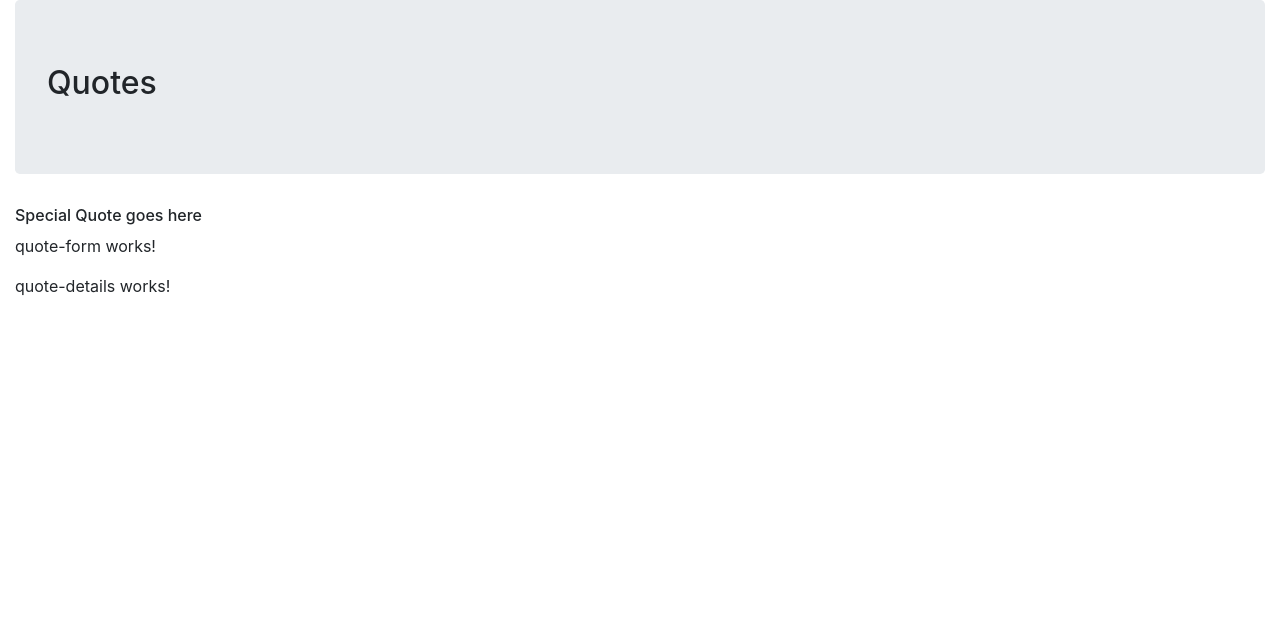
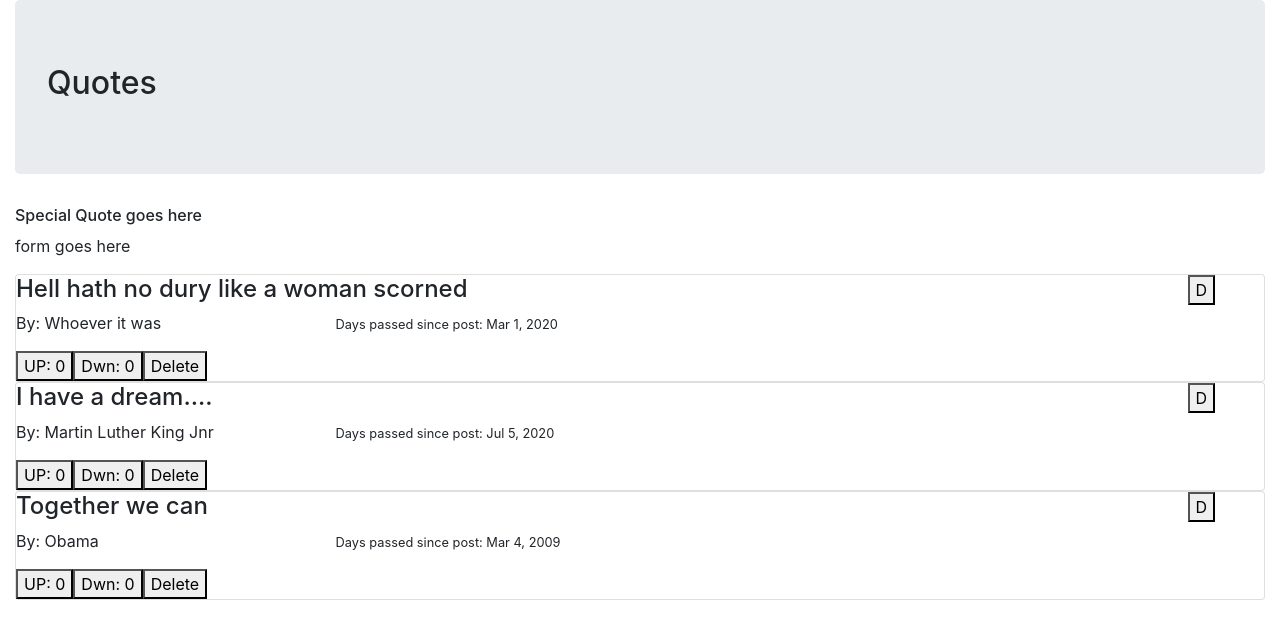
Before and after one commit to Nicholas-Muturi/mc21-quotes, an Angular app: page / in a window 1280 px wide. Shown: the top 638 px of the page. Built offline with nearby package versions, Linux system fonts and the light colour scheme.

Commit message:
Added quote details and required buttons in 'quote details' component | placed quote in a card

```diff
--- a/src/app/quote-details/quote-details.component.html
+++ b/src/app/quote-details/quote-details.component.html
@@ -1 +1,15 @@
-<p>quote-details works!</p>
+<div class="row">
+    <div class="col-md-3">
+        <p>By:  {{quote.author}}</p>
+    </div>
+    <div class="col-md-5">
+        <small>Days passed since post: {{quote.daysPassed|date}}</small>
+    </div>
+</div>
+
+
+<div id="buttonsDiv">
+    <button>UP: {{quote.upvote}}</button>
+    <button>Dwn: {{quote.downvote}}</button>
+    <button>Delete</button>
+</div>
--- a/src/app/quote-details/quote-details.component.ts
+++ b/src/app/quote-details/quote-details.component.ts
@@ -1,4 +1,5 @@
-import { Component, OnInit } from '@angular/core';
+import { Component, OnInit, Input } from '@angular/core';
+import { Quote } from '../quote';
 
 @Component({
   selector: 'quote-details',
@@ -7,6 +8,7 @@ import { Component, OnInit } from '@angular/core';
 })
 export class QuoteDetailsComponent implements OnInit {
 
+  @Input() quote: Quote;
   constructor() { }
 
   ngOnInit() {
--- a/src/app/quote-form/quote-form.component.html
+++ b/src/app/quote-form/quote-form.component.html
@@ -1 +1 @@
-<p>quote-form works!</p>
+<p>form goes here</p>
--- a/src/app/quote-form/quote-form.component.ts
+++ b/src/app/quote-form/quote-form.component.ts
@@ -1,4 +1,5 @@
-import { Component, OnInit } from '@angular/core';
+import { Component, OnInit, Input } from '@angular/core';
+
 
 @Component({
   selector: 'quote-form',
@@ -7,6 +8,7 @@ import { Component, OnInit } from '@angular/core';
 })
 export class QuoteFormComponent implements OnInit {
 
+
   constructor() { }
 
   ngOnInit() {
--- a/src/app/quote.ts
+++ b/src/app/quote.ts
@@ -5,7 +5,7 @@ export class Quote {
         public id: number,
         public quote: string,
         public author: string,
-        public datePassed: Date,
+        public daysPassed: Date,
         public upvote: number,
         public downvote: number,
         public voteDifference: number
--- a/src/app/quote/quote.component.html
+++ b/src/app/quote/quote.component.html
@@ -11,7 +11,17 @@
     <quote-form></quote-form>
   </div>
 
-    <div id="detailsDiv">
-        <quote-details></quote-details>
+  <div id="detailsDiv" *ngFor='let quote of quotes; let i = index'>
+    <div class="card">
+      <div class="row">
+        <div class="col-md-11">
+          <h4 id="mainQuote">{{quote.quote}}</h4>
+        </div>
+        <div class="col-md-1">
+          <button>D</button>
         </div>
       </div>
+      <quote-details [quote]='quote'></quote-details>
+    </div>
+  </div>
+</div>
```
Lines whose indentation alone changed are shown as unchanged.
